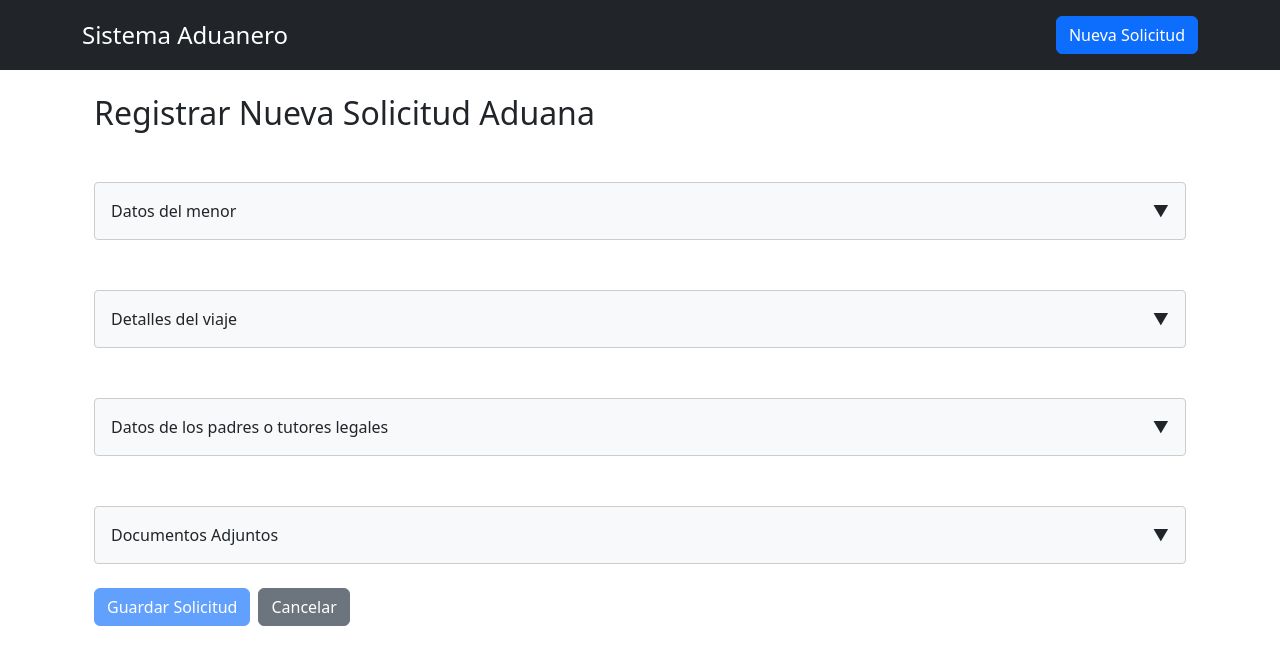
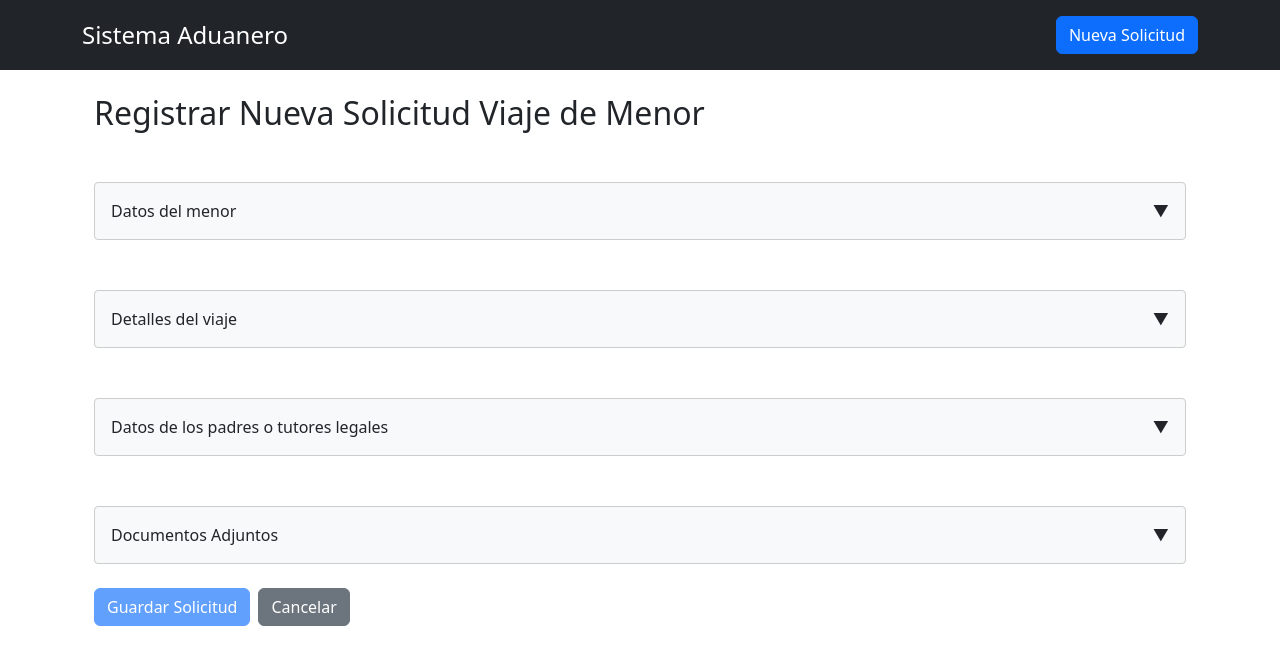
Before and after one commit to ragallardom/front-aduana, an Angular app: page /solicitud-aduana/nuevo in a window 1280 px wide. Shown: the top 664 px of the page. Built offline with nearby package versions, Linux system fonts and the light colour scheme.

Commit message:
Arreglo de comentarios en el formulario de solicitud de aduana

```diff
--- a/src/app/pages/solicitudes-aduana/formulario-solicitud/formulario-solicitud.html
+++ b/src/app/pages/solicitudes-aduana/formulario-solicitud/formulario-solicitud.html
@@ -1,6 +1,6 @@
 <!-- src/app/pages/solicitudes-aduana/formulario-solicitud/formulario-solicitud.component.html -->
 <div class="container">
-  <h2 class="mb-4">Registrar Nueva Solicitud Aduana</h2>
+  <h2 class="mb-4">Registrar Nueva Solicitud Viaje de Menor</h2>
 
   <!-- Mensaje de error general -->
   <div *ngIf="errorMsg" class="alert alert-danger">
@@ -241,7 +241,7 @@
 
       <!-- Número de vuelo / barco / bus -->
       <div class="mb-3">
-        <label class="form-label">Número de vuelo / barco / bus</label>
+        <label class="form-label">Número de vuelo / bus</label>
         <input
           type="text"
           formControlName="numeroTransporte"
@@ -520,7 +520,7 @@
       </div>
 
       <div class="mb-3">
-        <label class="form-label">Cédula de los padres o tutor</label>
+        <label class="form-label">Cédula de identidad o pasaporte de los padres o tutor</label>
         <input type="file" (change)="onArchivoSeleccionado($event, 'idPadres')" class="form-control" />
       </div>
 
```
